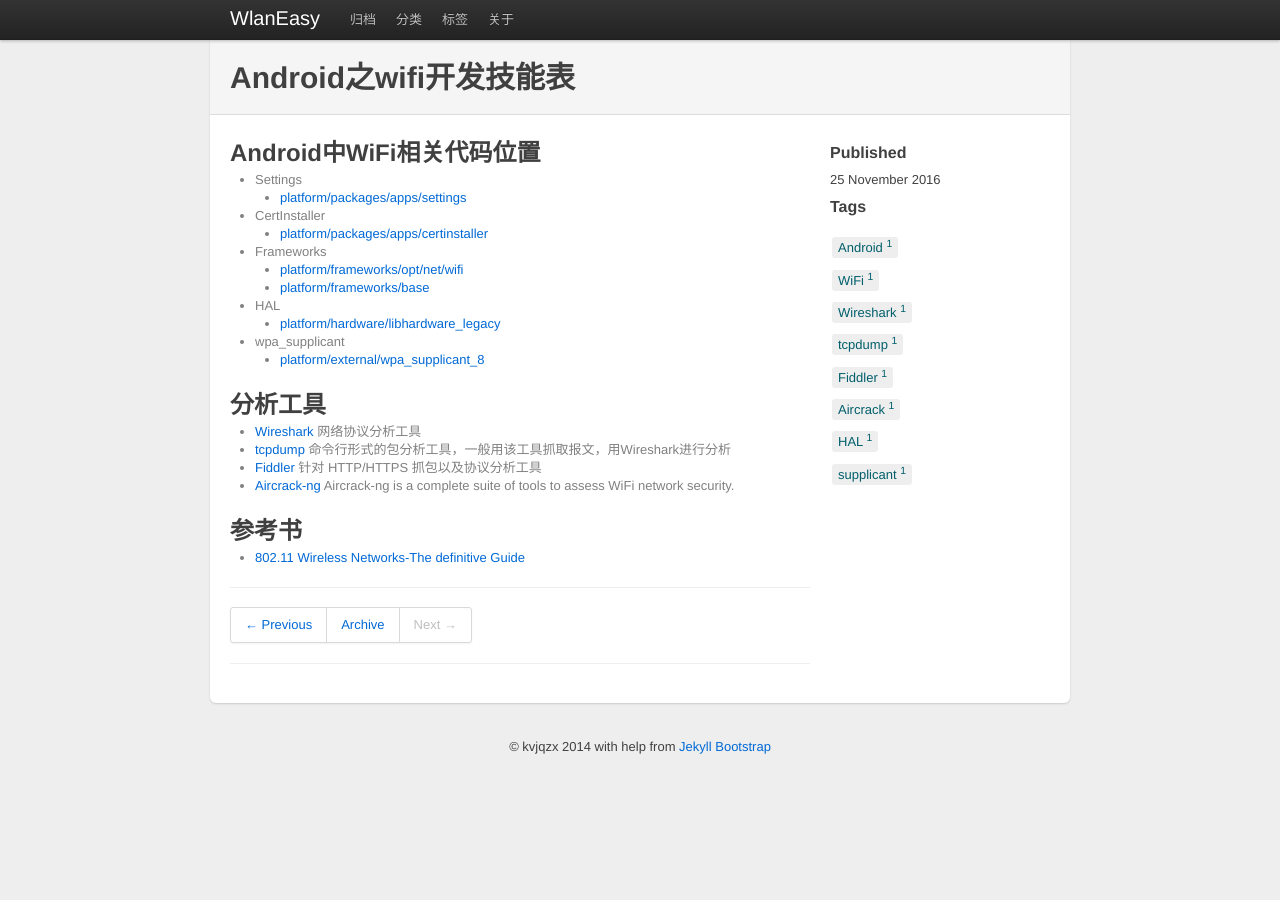
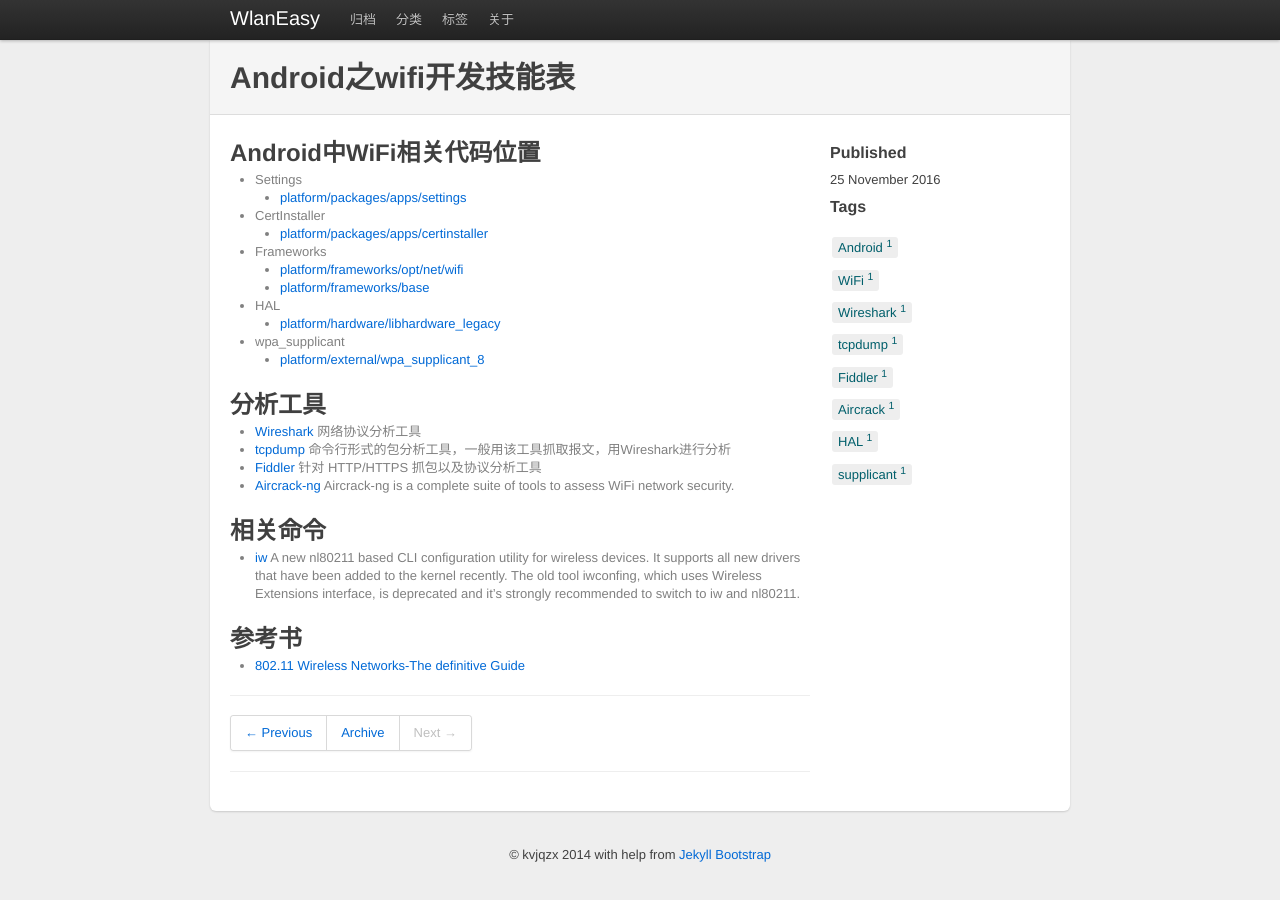
Before and after one commit to kvjqzx/kvjqzx.github.io, a Jekyll site: the page built from _posts/2016-11-25-Android之WiFi开发技能表.md, in a window 1280 px wide. Built offline with Jekyll 4.4.1, drawn with Linux system fonts in a browser that asks for light colours.

Commit message:
Update 2016-11-25-Android之WiFi开发技能表.md
Adds info about iw command.

```diff
--- a/_posts/2016-11-25-Android之WiFi开发技能表.md
+++ b/_posts/2016-11-25-Android之WiFi开发技能表.md
@@ -30,6 +30,11 @@ Android中WiFi相关代码位置
 * [Aircrack-ng](http://www.aircrack-ng.org/)
   Aircrack-ng is a complete suite of tools to assess WiFi network security.
 
+相关命令
+-----
+* [iw](http://linuxwireless.org/en/users/Documentation/iw/)
+A new nl80211 based CLI configuration utility for wireless devices. It supports all new drivers that have been added to the kernel recently. The old tool iwconfing, which uses Wireless Extensions interface, is deprecated and it's strongly recommended to switch to iw and nl80211.
+
 参考书
 -----
 * [802.11 Wireless Networks-The definitive Guide]({{ BASE_PATH }}/assets/docs/802.11_Wireless_Networks.pdf)
```
